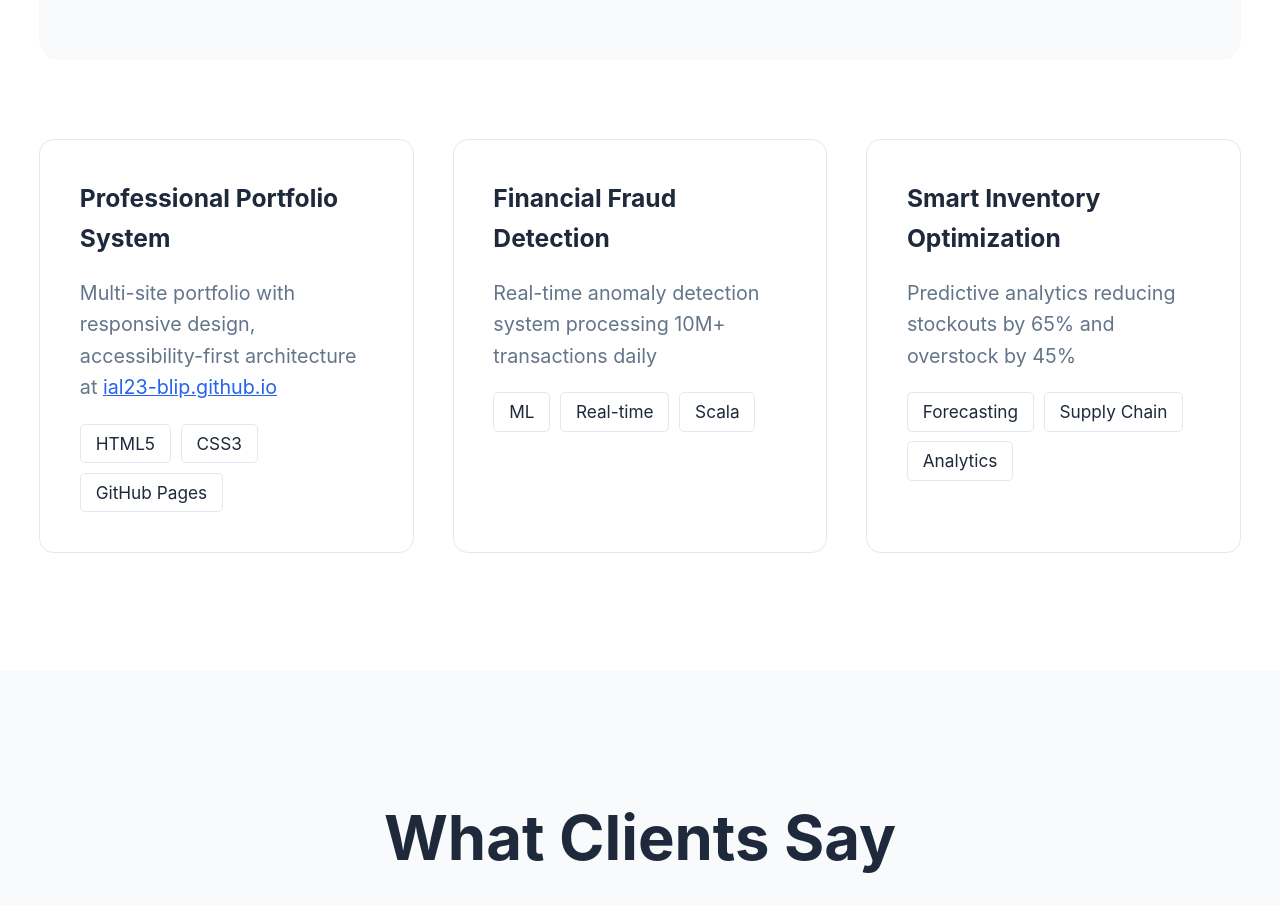
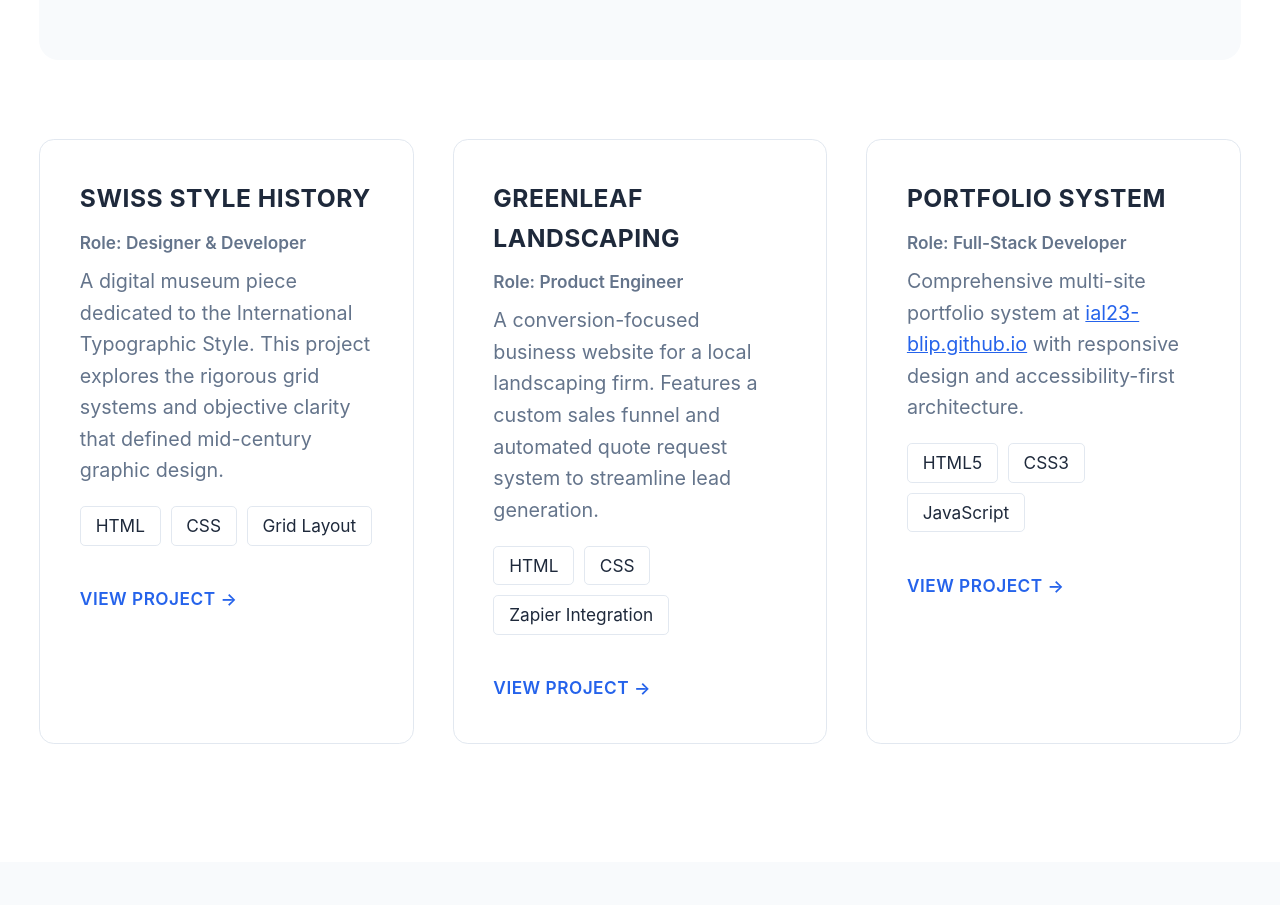
Before and after one commit to ial23-blip/117_final_fall_2025, a website: page docs/portfolio/index.html in a window 1280 px wide. Shown: the part 5480-6385 px from the top of the page. Drawn offline with Linux system fonts and the light colour scheme; a script that the page names is missing.

Commit message:
Complete work section update with reference-style case studies and CSS styling

```diff
--- a/docs/css/portfolio.css
+++ b/docs/css/portfolio.css
@@ -744,19 +744,46 @@ button {
 
 .case-study-card h4 {
   font-size: 1.25rem;
-  margin-bottom: var(--space-sm);
+  margin-bottom: var(--space-xs);
   color: var(--color-text);
+  font-weight: 700;
+  letter-spacing: 0.5px;
+}
+
+.case-study-role {
+  font-size: 0.875rem;
+  color: var(--color-primary);
+  font-weight: 600;
+  margin-bottom: var(--space-xs) !important;
 }
 
 .case-study-card p {
   color: var(--color-text-light);
   margin-bottom: var(--space-sm);
+  line-height: 1.6;
+}
+
+.case-study-link {
+  display: inline-block;
+  margin-top: var(--space-sm);
+  color: var(--color-primary);
+  font-weight: 600;
+  text-decoration: none;
+  font-size: 0.875rem;
+  letter-spacing: 0.5px;
+  transition: transform var(--transition);
+}
+
+.case-study-link:hover {
+  transform: translateX(4px);
+  text-decoration: underline;
 }
 
 .case-study-tags {
   display: flex;
   flex-wrap: wrap;
   gap: var(--space-xs);
+  margin-bottom: var(--space-sm);
 }
 
 /* ===================================
--- a/docs/portfolio/index.html
+++ b/docs/portfolio/index.html
@@ -143,7 +143,7 @@
     <section id="case-studies" class="case-studies">
         <div class="container">
             <div class="section-header">
-                <h2>Proven Results</h2>
+                <h2>SELECTED WORK.</h2>
                 <p>Real projects, real impact</p>
             </div>
 
@@ -189,33 +189,39 @@
 
             <div class="case-studies-grid">
                 <article class="case-study-card">
-                    <h4>Professional Portfolio System</h4>
-                    <p>Multi-site portfolio with responsive design, accessibility-first architecture at <a href="https://ial23-blip.github.io/" target="_blank" style="color: var(--color-primary);">ial23-blip.github.io</a></p>
+                    <h4>SWISS STYLE HISTORY</h4>
+                    <p class="case-study-role">Role: Designer & Developer</p>
+                    <p>A digital museum piece dedicated to the International Typographic Style. This project explores the rigorous grid systems and objective clarity that defined mid-century graphic design.</p>
+                    <div class="case-study-tags">
+                        <span>HTML</span>
+                        <span>CSS</span>
+                        <span>Grid Layout</span>
+                    </div>
+                    <a href="../design_style/" class="case-study-link" target="_blank">VIEW PROJECT →</a>
+                </article>
+
+                <article class="case-study-card">
+                    <h4>GREENLEAF LANDSCAPING</h4>
+                    <p class="case-study-role">Role: Product Engineer</p>
+                    <p>A conversion-focused business website for a local landscaping firm. Features a custom sales funnel and automated quote request system to streamline lead generation.</p>
+                    <div class="case-study-tags">
+                        <span>HTML</span>
+                        <span>CSS</span>
+                        <span>Zapier Integration</span>
+                    </div>
+                    <a href="../client_site/" class="case-study-link" target="_blank">VIEW PROJECT →</a>
+                </article>
+
+                <article class="case-study-card">
+                    <h4>PORTFOLIO SYSTEM</h4>
+                    <p class="case-study-role">Role: Full-Stack Developer</p>
+                    <p>Comprehensive multi-site portfolio system at <a href="https://ial23-blip.github.io/" target="_blank" style="color: var(--color-primary);">ial23-blip.github.io</a> with responsive design and accessibility-first architecture.</p>
                     <div class="case-study-tags">
                         <span>HTML5</span>
                         <span>CSS3</span>
-                        <span>GitHub Pages</span>
+                        <span>JavaScript</span>
                     </div>
-                </article>
-
-                <article class="case-study-card">
-                    <h4>Financial Fraud Detection</h4>
-                    <p>Real-time anomaly detection system processing 10M+ transactions daily</p>
-                    <div class="case-study-tags">
-                        <span>ML</span>
-                        <span>Real-time</span>
-                        <span>Scala</span>
-                    </div>
-                </article>
-
-                <article class="case-study-card">
-                    <h4>Smart Inventory Optimization</h4>
-                    <p>Predictive analytics reducing stockouts by 65% and overstock by 45%</p>
-                    <div class="case-study-tags">
-                        <span>Forecasting</span>
-                        <span>Supply Chain</span>
-                        <span>Analytics</span>
-                    </div>
+                    <a href="https://ial23-blip.github.io/" class="case-study-link" target="_blank">VIEW PROJECT →</a>
                 </article>
             </div>
         </div>
```
